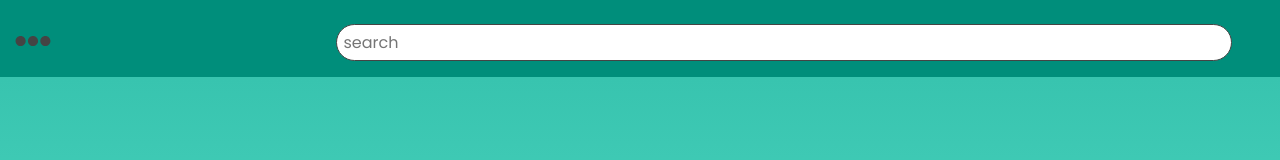
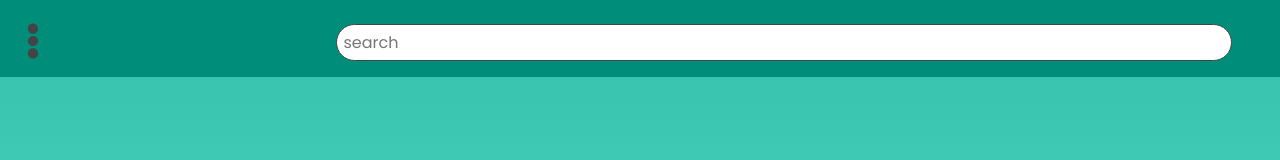
Before and after one commit to Termanty/movesapp, a React (Create React App) app: page /search in a window 1280 px wide. Shown: the top 160 px of the page. Built offline with nearby package versions, Linux system fonts and the light colour scheme; data requests are answered from the project's data file.

Commit message:
Search page menu dots vertical

```diff
--- a/src/components/Menu.js
+++ b/src/components/Menu.js
@@ -13,6 +13,7 @@ import { useEffect, useState } from "react";
 function Menu() {
   let location = useLocation();
   let path = location.pathname;
+  let dotsVertical = "";
 
   const [classes, setClasses] = useState("menu hide");
 
@@ -25,12 +26,13 @@ function Menu() {
   };
 
   if (path === "/new" || path.includes("/edit")) return <></>;
+  if (path === "/search") dotsVertical = "dots-vertical";
 
   return (
     <div className="menu-icon">
       <FontAwesomeIcon
         icon={faEllipsisH}
-        className="footericon"
+        className={"footericon " + dotsVertical}
         onClick={clickHandler}
       />
       <div className={classes}>
--- a/src/style.css
+++ b/src/style.css
@@ -410,6 +410,10 @@ span {
   height: auto;
 }
 
+.dots-vertical {
+  transform: rotate(90deg);
+}
+
 .hide {
   display: none;
 }
```
Also changed, not shown: 1 other file (tests, documents, lock files or other folders).
